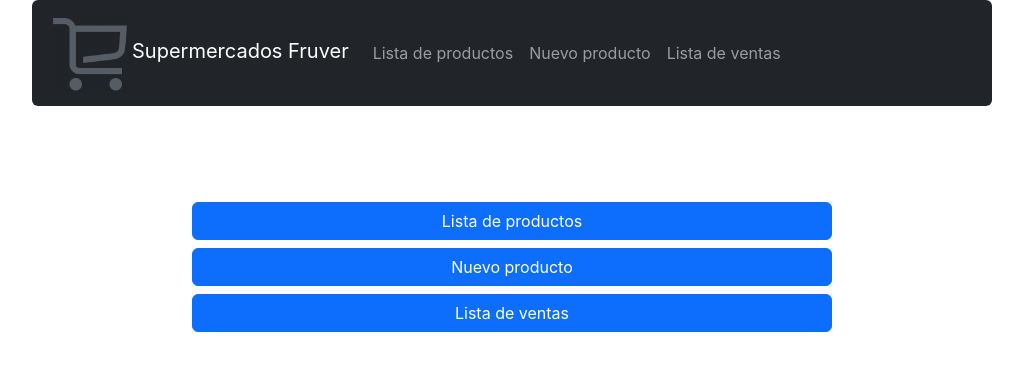
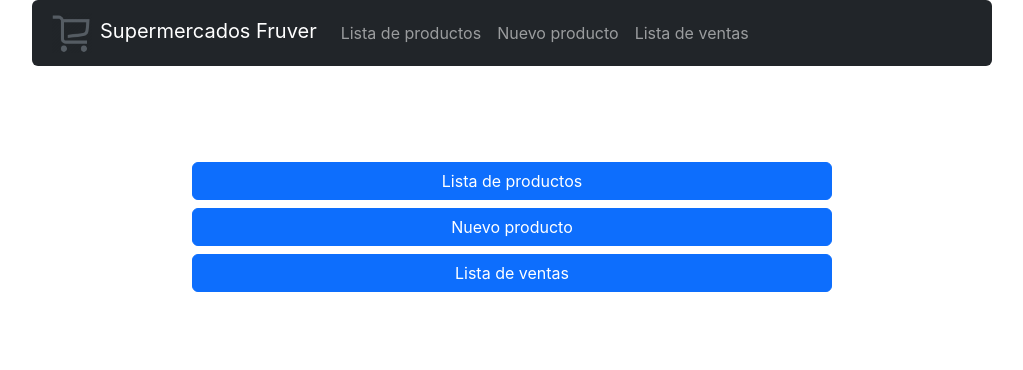
Before and after one commit to Development-Solution/Ejemplo, a React (Create React App) app: page / in a window 1280 px wide. Shown: the top 370 px of the page, without its empty margins (128-1151 px from the left). Built offline with nearby package versions, Linux system fonts and the light colour scheme.

Commit message:
Modificando margen y tamaño al logo

```diff
--- a/src/components/navbar.js
+++ b/src/components/navbar.js
@@ -3,7 +3,7 @@ const NavBar = () => {
         <nav className="navbar navbar-dark navbar-expand-lg bg-dark rounded mb-3 w-75 mx-auto px-2">
             <div className="container-fluid">
                 <a className="navbar-brand" href="/">
-                    <img src="/logo.png" class="img-fluid" width={80} alt="logo"/>
+                    <img src="/logo.png" class="img-fluid me-2" width={40} alt="logo"/>
                     Supermercados Fruver
                 </a>
                 <button className="navbar-toggler" data-bs-toggle="collapse" data-bs-target="#navbarNav" aria-controls="navbarNav" aria-expanded="false" aria-label="Toggle navigation">
```
